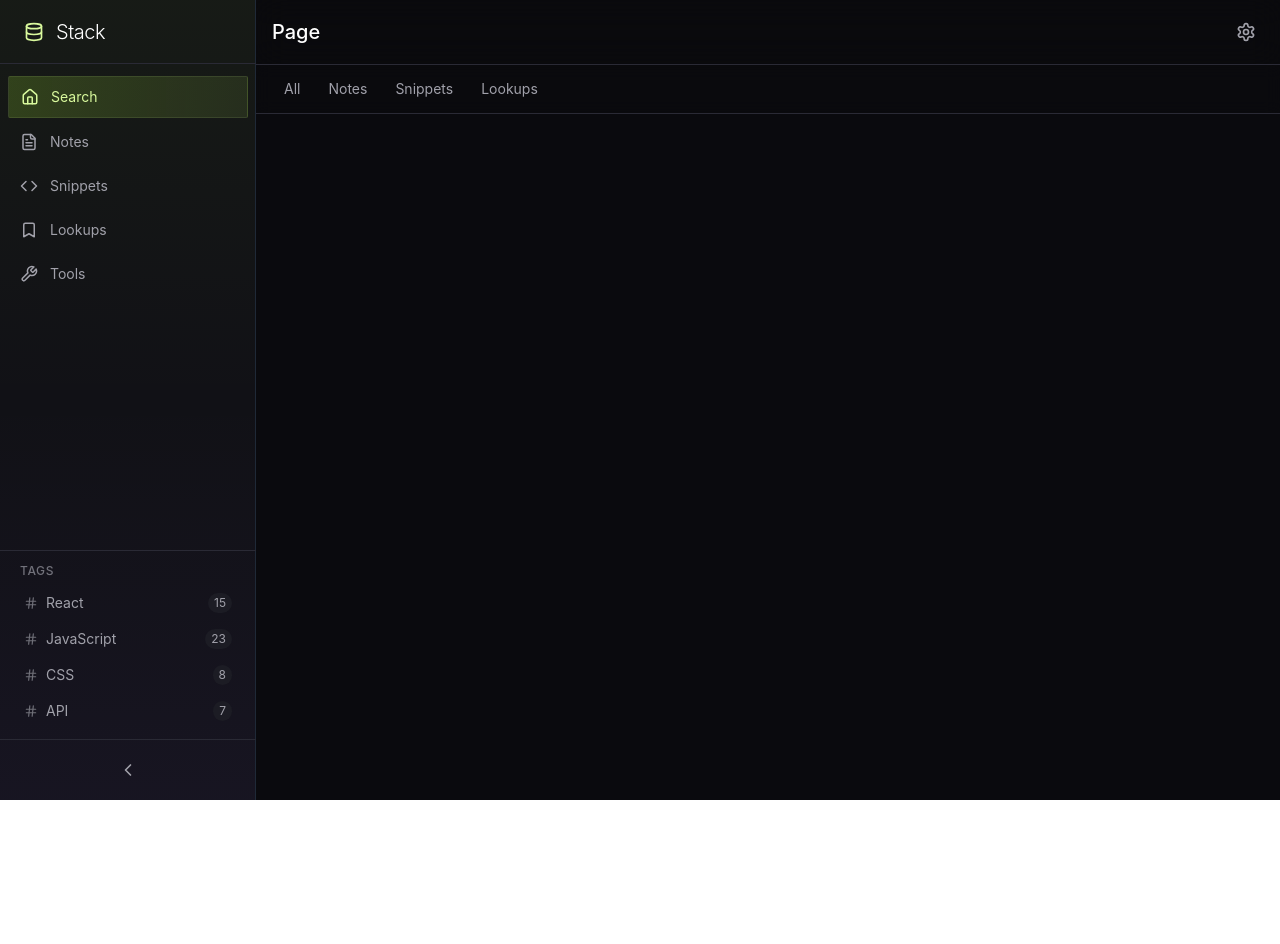
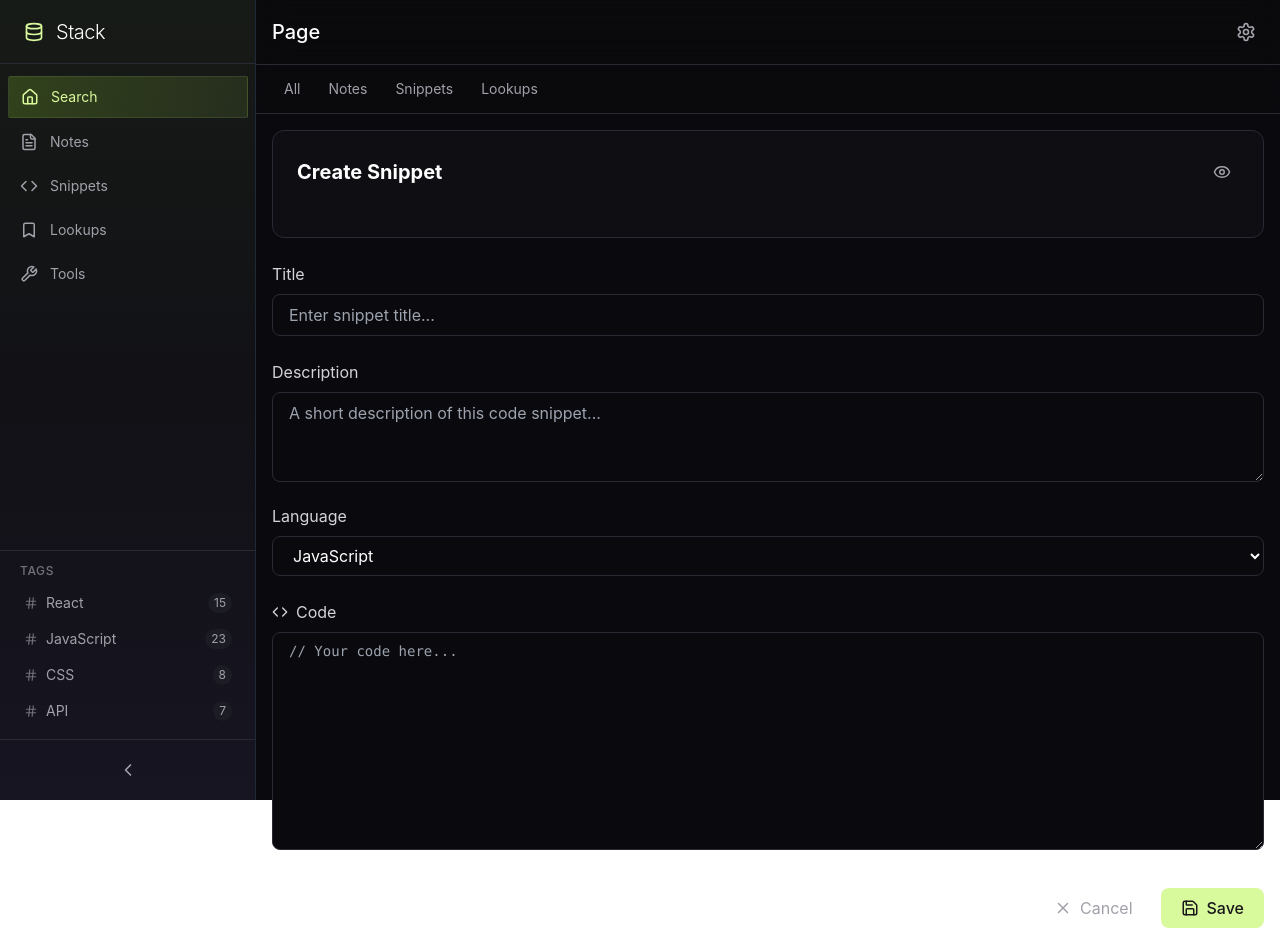
Before and after one commit to Selamkd/Stack, a React (Vite) app in the folder view/: page /admin/lookups in a window 1280 px wide. Before the commit the page ends 800 px from the top, so only its background shows below. Built offline with nearby package versions, Linux system fonts and the light colour scheme.

Commit message:
manage snippet form

```diff
--- a/view/package.json
+++ b/view/package.json
@@ -8,6 +8,7 @@
     "react": "^18.2.0",
     "react-dom": "^18.2.0",
     "react-router-dom": "^6.30.0",
+    "react-syntax-highlighter": "^15.6.1",
     "web-vitals": "^2.1.4"
   },
   "devDependencies": {
@@ -16,6 +17,7 @@
     "@types/node": "^20.17.30",
     "@types/react": "^19.0.0",
     "@types/react-dom": "^19.1.2",
+    "@types/react-syntax-highlighter": "^15.5.13",
     "@vitejs/plugin-react": "^4.4.0",
     "autoprefixer": "^10.4.21",
     "esbuild": "^0.25.2",
--- a/view/src/admin/Admin.tsx
+++ b/view/src/admin/Admin.tsx
@@ -25,11 +25,6 @@ interface ITabButton {
   onClick: () => void;
 }
 
-interface IContentItem {
-  type: ContentType;
-  item: INote | ISnippet | IQuickLookup;
-}
-
 function AdminPage() {
   const [activeTab, setActiveTab] = useState<ContentType>('notes');
   const [notes, setNotes] = useState<INote[]>();
@@ -42,26 +37,23 @@ function AdminPage() {
   useEffect(() => {
     const fetchData = async () => {
       try {
-        const [notesRes, snippetsRes, lookupsRes, toolsRes] = await Promise.all(
-          [
-            APIService.get('notes'),
-            APIService.get('snippets'),
-            APIService.get('quicklookups'),
-            APIService.get('tools'),
-          ]
-        );
-        console.log(notesRes.Res);
+        const [notesRes, snippetsRes, lookupsRes] = await Promise.all([
+          APIService.get('notes'),
+          APIService.get('snippets'),
+          APIService.get('quicklookups'),
+        ]);
+
         setNotes(notesRes);
         setSnippets(snippetsRes);
+        console.log(snippetsRes);
         setLookups(lookupsRes);
-        setTools(toolsRes);
       } catch (error) {
         console.error('Error loading admin data:', error);
       }
     };
 
     fetchData();
-  }, []);
+  }, [activeTab]);
 
   function getContentData(tab: ContentType) {
     switch (tab) {
@@ -158,7 +150,13 @@ function TabButton({ icon, label, isActive, onClick }: ITabButton) {
   );
 }
 
+interface IContentItem {
+  type: ContentType;
+  item: INote | ISnippet | IQuickLookup;
+}
+
 function ContentItem({ item, type }: IContentItem) {
+  const navigate = useNavigate();
   const getTypeIcon = () => {
     switch (type) {
       case 'notes':
@@ -196,7 +194,10 @@ function ContentItem({ item, type }: IContentItem) {
       </div>
 
       <div className="flex space-x-1">
-        <button className="p-1.5 rounded-lg text-zinc-400 hover:text-white hover:bg-custom-surface transition-colors">
+        <button
+          onClick={() => navigate(`snippets/${item._id}`)}
+          className="p-1.5 rounded-lg text-zinc-400 hover:text-white hover:bg-custom-surface transition-colors"
+        >
           <Edit size={16} />
         </button>
         <button className="p-1.5 rounded-lg text-zinc-400 hover:text-red-400 hover:bg-custom-surface transition-colors">
@@ -218,7 +219,7 @@ function PasswordModal(props: IPasswordModal) {
   const [isLoading, setIsLoading] = useState<boolean>(false);
   async function handleSubmit(e: React.FormEvent) {
     e.preventDefault();
-
+    console.log('Heloooooooooo');
     if (!password) {
       setError('Password is required');
       return;
@@ -231,9 +232,12 @@ function PasswordModal(props: IPasswordModal) {
       const checkPassRes = await APIService.post('check-pass', {
         pass: password,
       });
+      console.log('checkPassRes:', checkPassRes);
 
       if (checkPassRes && checkPassRes.message === ':)') {
         props.onSuccess();
+      } else if (checkPassRes.status === 429) {
+        setError('Max attempt reached please try again');
       } else {
         setError(checkPassRes.message);
       }
--- a/view/src/admin/forms/ManageSnippets.tsx
+++ b/view/src/admin/forms/ManageSnippets.tsx
@@ -1,3 +1,196 @@
+import { Code, Eye, EyeOff, Save, X } from 'lucide-react';
+import { useEffect, useState } from 'react';
+import { ISnippet } from '../../../../back/src/models/snippet.model';
+import { useNavigate, useParams } from 'react-router-dom';
+import APIService from '../../service/api.service';
+import { Prism as SyntaxHighlighter } from 'react-syntax-highlighter';
+import { atomDark } from 'react-syntax-highlighter/dist/esm/styles/prism';
 export default function ManageSnippets(props: { id?: string }) {
-  return <h1>Admin Snippet form</h1>;
+  const [showPreview, setShowPreview] = useState<boolean>(false);
+  const [snippet, setSnippet] = useState<Partial<ISnippet>>({});
+  const [error, setError] = useState<string>('');
+  const params = useParams();
+  const navigate = useNavigate();
+  const id = props?.id ?? params?.id ?? null;
+
+  useEffect(() => {
+    if (id) {
+      const getSnippet = async () => {
+        try {
+          const snippetRes: Partial<ISnippet> = await APIService.get(
+            `snippets/${id}`
+          );
+
+          console.log(snippetRes);
+          setSnippet(snippetRes);
+        } catch (err) {
+          console.error('Error loading snippet:', error);
+          navigate('/admin');
+        }
+      };
+
+      getSnippet();
+    }
+  }, []);
+
+  async function handleSubmit(event: React.FormEvent) {
+    event.preventDefault();
+    try {
+      if (id) {
+        await APIService.post(`snippets/${id}`, snippet);
+      } else {
+        await APIService.post('snippets', snippet);
+      }
+    } catch (err) {
+      console.error('Error submitting form:', error);
+    }
+  }
+
+  return (
+    <div className="max-w-5xl mx-auto space-y-6 p-4">
+      <div className="bg-custom-sidebar/70 backdrop-blur-sm border border-custom-border rounded-xl p-6">
+        <div className="flex justify-between items-center mb-6">
+          <h2 className="text-xl font-bold text-white">
+            {props?.id ? 'Edit' : 'Create'} Snippet
+          </h2>
+
+          <div className="flex space-x-2">
+            <button
+              type="button"
+              onClick={() => setShowPreview(!showPreview)}
+              className="p-2 rounded-lg text-zinc-400 hover:text-white hover:bg-custom-surface transition-colors"
+              title={showPreview ? 'Edit' : 'Preview'}
+            >
+              {showPreview ? <EyeOff size={18} /> : <Eye size={18} />}
+            </button>
+          </div>
+        </div>
+      </div>
+
+      <form onSubmit={handleSubmit}>
+        <div>
+          <label className="block text-zinc-300 mb-2">Title</label>
+          <input
+            type="text"
+            value={snippet?.title}
+            onChange={(e) => {
+              setSnippet((prev) => {
+                if (!prev) return { title: e.target.value };
+                return { ...prev, title: e.target.value };
+              });
+            }}
+            className={`w-full px-4 py-2 rounded-lg bg-custom-base border ${
+              error ? 'border-red-500' : 'border-custom-border'
+            } text-white focus:outline-none focus:ring-1 focus:ring-lime-100/20 focus:border-custom-border`}
+            placeholder="Enter snippet title..."
+          />
+          {error && <p className="mt-2 text-red-400 text-sm">{error}</p>}
+        </div>
+
+        <div className="mt-6">
+          <label className="block text-zinc-300 mb-2">Description</label>
+          <textarea
+            value={snippet?.description}
+            onChange={(e) => {
+              setSnippet((prev) => {
+                if (!prev) return { description: e.target.value };
+                return { ...prev, description: e.target.value };
+              });
+            }}
+            rows={3}
+            className={`w-full px-4 py-2 rounded-lg bg-custom-base border ${
+              error ? 'border-red-500' : 'border-custom-border'
+            } text-white focus:outline-none focus:ring-1 focus:ring-lime-100/20 focus:border-custom-border`}
+            placeholder="A short description of this code snippet..."
+          />
+          {error && <p className="mt-2 text-red-400 text-sm">{error}</p>}
+        </div>
+
+        <div className="mt-4">
+          <label className="block text-zinc-300 mb-2">Language</label>
+          <select
+            value={snippet.language}
+            onChange={(e) => {
+              setSnippet((prev) => {
+                if (!prev) return { language: e.target.value };
+                return { ...prev, langauge: e.target.value };
+              });
+            }}
+            className="w-full px-4 py-2 rounded-lg bg-custom-base border border-custom-border text-white focus:outline-none focus:ring-1 focus:ring-lime-20 focus:border-custom-border"
+          >
+            {languages.map((lang) => (
+              <option key={lang.value} value={lang.value}>
+                {lang.label}
+              </option>
+            ))}
+          </select>
+        </div>
+
+        <div className="mt-6">
+          <label className="text-zinc-300 mb-2 flex items-center">
+            <Code size={16} className="mr-2" />
+            Code
+          </label>
+          {showPreview ? (
+            <div className="p-4 bg-custom-base border border-custom-border rounded-lg">
+              <SyntaxHighlighter
+                style={atomDark}
+                language={snippet?.language}
+                showLineNumbers
+              >
+                {typeof snippet.code === 'string' ? snippet.code : ''}
+              </SyntaxHighlighter>
+            </div>
+          ) : (
+            <textarea
+              value={snippet.code}
+              onChange={(e) => {
+                setSnippet((prev) => {
+                  if (!prev) return { code: e.target.value };
+                  return { ...prev, code: e.target.value };
+                });
+              }}
+              rows={10}
+              className={`w-full px-4 py-2 rounded-lg bg-custom-base border ${
+                error ? 'border-red-500' : 'border-custom-border'
+              } text-white font-mono text-sm focus:outline-none focus:ring-2 focus:ring-lime-100/20 focus:border-custom-dark`}
+              placeholder="// Your code here..."
+            />
+          )}
+          {error && <p className="mt-2 text-red-400 text-sm">{error}</p>}
+        </div>
+
+        <div className="mt-8 flex justify-end space-x-3">
+          <button
+            type="button"
+            onClick={() => navigate('/admin')}
+            className="px-4 py-2 rounded-lg text-zinc-400 hover:text-white flex items-center"
+          >
+            <X size={18} className="mr-2" />
+            Cancel
+          </button>
+
+          <button
+            type="submit"
+            className="px-5 py-2 rounded-lg bg-lime-200 hover:bg-lime-300 text-zinc-900 font-medium flex items-center disabled:opacity-50 disabled:cursor-not-allowed"
+          >
+            <Save size={18} className="mr-2" />
+            {id ? 'Update' : 'Save'}
+          </button>
+        </div>
+      </form>
+    </div>
+  );
 }
+
+const languages = [
+  { value: 'javascript', label: 'JavaScript' },
+  { value: 'typescript', label: 'TypeScript' },
+  { value: 'python', label: 'Python' },
+  { value: 'java', label: 'Java' },
+  { value: 'go', label: 'Go' },
+  { value: 'html', label: 'HTML' },
+  { value: 'css', label: 'CSS' },
+  { value: 'bash', label: 'Bash' },
+  { value: 'json', label: 'JSON' },
+];
--- a/view/src/index.tsx
+++ b/view/src/index.tsx
@@ -6,6 +6,8 @@ import AppTest from './app/AppTest';
 import { BrowserRouter, Route, Routes } from 'react-router-dom';
 import AppLayout from './components/layout/AppLayout';
 import Admin from './admin/Admin';
+import ManageNote from './admin/forms/ManageNotes';
+import ManageSnippets from './admin/forms/ManageSnippets';
 
 const root = ReactDOM.createRoot(
   document.getElementById('root') as HTMLElement
@@ -17,7 +19,11 @@ root.render(
       <AppLayout>
         <Routes>
           <Route path="/" element={<App />} />
-          <Route path="/admin" element={<Admin />} />
+          <Route index path="/admin" element={<Admin />} />
+          <Route path="/admin/notes/new" element={<ManageNote />} />
+          <Route path="/admin/snippets/new" element={<ManageSnippets />} />
+          <Route path="/admin/snippets/:id" element={<ManageSnippets />} />
+          <Route path="/admin/lookups" element={<ManageSnippets />} />
         </Routes>
       </AppLayout>
     </BrowserRouter>
```
Also changed, not shown: view/src/service/api.service.ts (+4 -14 lines), 1 other file (tests, documents, lock files or other folders).
